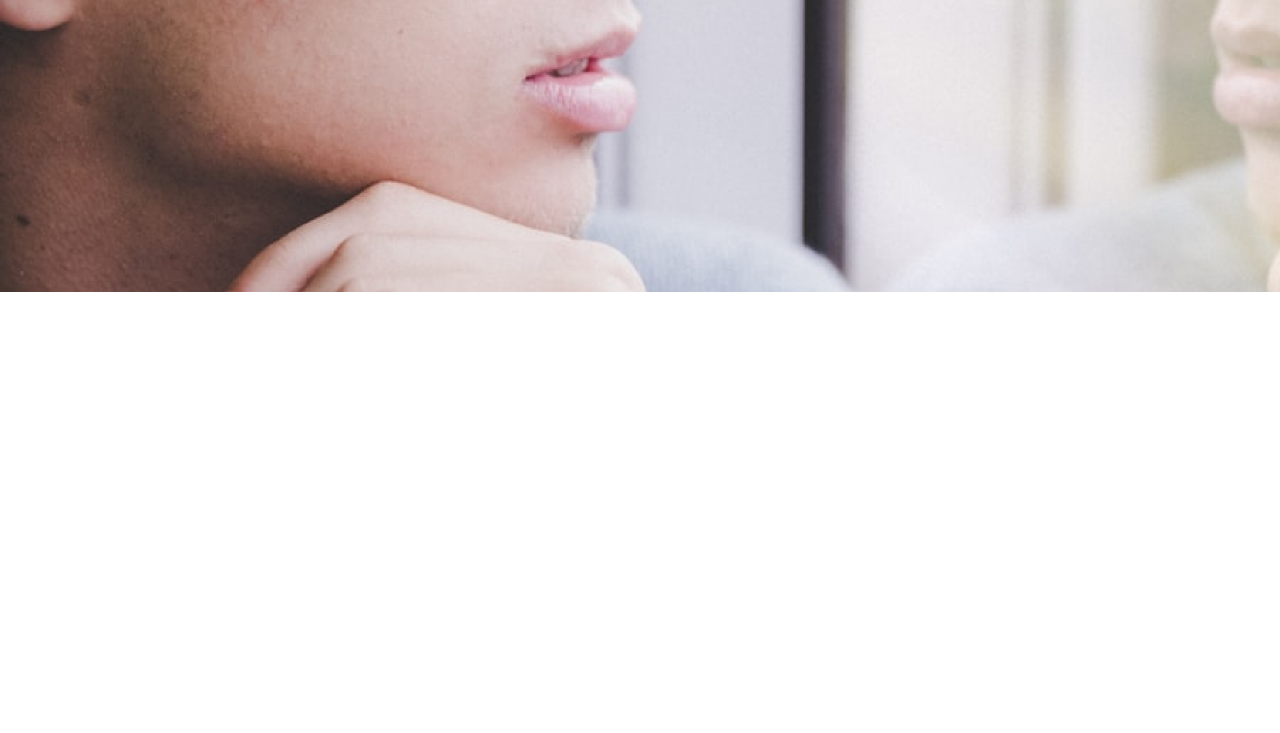
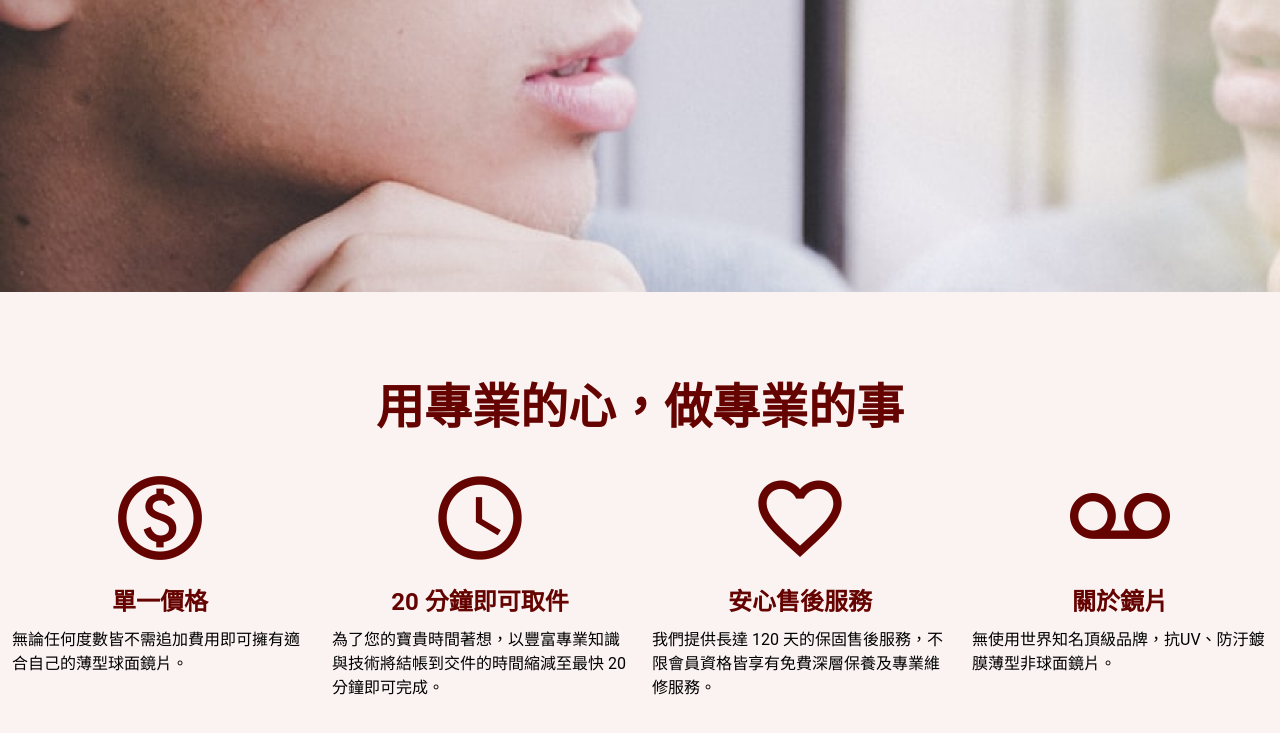
Before and after one commit to gp355d/2024-weblayout-week4, a website built with Vite: page pages/index.html in a window 1280 px wide. Shown: the part 495-1228 px from the top of the page. Before the commit the page ends 800 px from the top, so only its background shows below. Built offline with nearby package versions, Linux system fonts and the light colour scheme.

Commit message:
feature區塊完成

```diff
--- a/assets/scss/pages/_index.scss
+++ b/assets/scss/pages/_index.scss
@@ -1,3 +1,4 @@
+//banner區塊
 .banner > .container{
   max-width: 100%;
 }
@@ -13,3 +14,26 @@
     height: 396px;
   }
 }
+//feature區塊
+.feature{
+  ul{
+    margin-left: -12px;
+    margin-right: -12px;
+  }
+  li{
+    width: 25%;
+    padding-right: 12px;
+    padding-left: 12px;
+    @include pad{
+      width: 50%;
+    }
+    @include mobile{
+      width: 100%;
+    }
+  }
+  img{
+    width: 100px;
+    margin: 0 auto;
+    margin-bottom: 16px;
+  }
+}
--- a/pages/index.html
+++ b/pages/index.html
@@ -14,7 +14,7 @@
         <div class="container h-100">
           <div class="h-100">
             <div class="d-flex flex-column justify-content-center h-100">
-              <div class="text-right text-primary">
+              <div class="text-right text-secondary">
                 <h1 class="fz-6 fz-xs-1">Promise-Desert 2020 早春系列</h1>
                 <h2 class="fz-8 fz-xs-5 mb-1 mb-sm-2 font-blod">看得清，才能看得遠</h2>
                 <a class="bg-primary fz-4 d-block-in text-color pr-3 pl-3 buyBtn" href="#">
@@ -25,6 +25,41 @@
           </div>
         </div>
       </section>
+      <section class="feature bg-secondary pt-20 pb-20">
+        <div class="container">
+          <h3 class="text-secondary text-center fz-7 fz-sm-5 mb-6 font-blod">用專業的心，做專業的事</h3>
+          <ul class="d-flex flex-wrap">
+            <li class="mb-sm-6">
+              <div class="content">
+                <img class="mb-4" src="../assets/images/home-section2-1.png" alt="price">
+                <h4 class="text-secondary font-blod text-center fz-5 mb-2">單一價格</h4>
+                <p>無論任何度數皆不需追加費用即可擁有適合自己的薄型球面鏡片。</p>
+              </div>
+            </li>
+            <li class="mb-sm-6">
+              <div class="content">
+                <img class="mb-4" src="../assets/images/home-section2-2.png" alt="time">
+                <h4 class="text-secondary font-blod text-center fz-5 mb-2">20 分鐘即可取件</h4>
+                <p>為了您的寶貴時間著想，以豐富專業知識與技術將結帳到交件的時間縮減至最快 20 分鐘即可完成。</p>
+              </div>
+            </li>
+            <li class="mb-sm-6">
+              <div class="content">
+                <img class="mb-4" src="../assets/images/home-section2-3.png" alt="heart">
+                <h4 class="text-secondary font-blod text-center fz-5 mb-2">安心售後服務</h4>
+                <p>我們提供長達 120 天的保固售後服務，不限會員資格皆享有免費深層保養及專業維修服務。</p>
+              </div>
+            </li>
+            <li>
+              <div class="content">
+                <img class="mb-4" src="../assets/images/home-sectioin2-4.png" alt="glasses">
+                <h4 class="text-secondary font-blod text-center fz-5 mb-2">關於鏡片</h4>
+                <p>無使用世界知名頂級品牌，抗UV、防汙鍍膜薄型非球面鏡片。</p>
+              </div>
+            </li>
+          </ul>
+        </div>
+    </section>
     </main>
     <%- include('./layout/footer'); -%>
 
```
